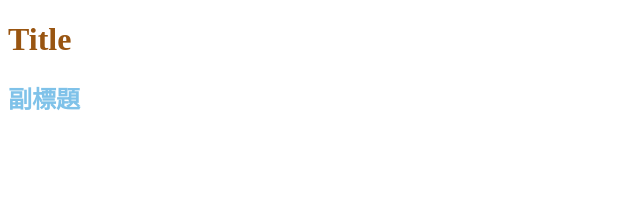
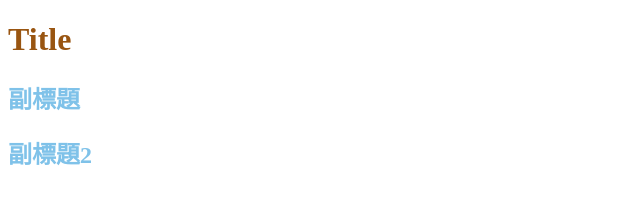
Before and after one commit to chiachu1224/githhub200911, a plain HTML site: page index.html in a window 1280 px wide. Shown: the whole page, without its empty margins (0-640 px from the left). Drawn offline with Linux system fonts and the light colour scheme.

Commit message:
add h2-2

```diff
--- a/index.html
+++ b/index.html
@@ -10,6 +10,7 @@
 <body>
     <h1>Title</h1>
     <h2>副標題</h2>
+    <h2>副標題2</h2>
 
 </body>
 </html>
```
